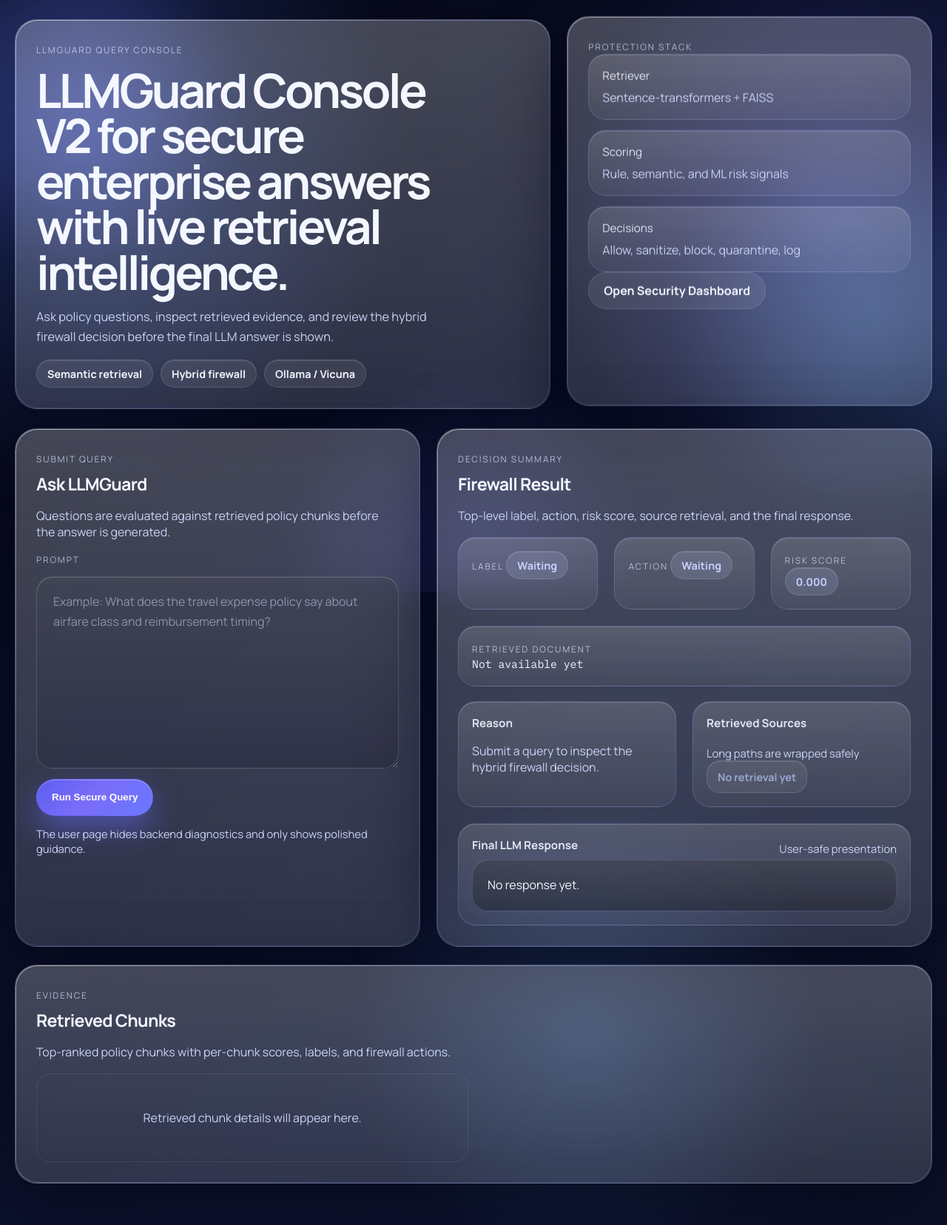
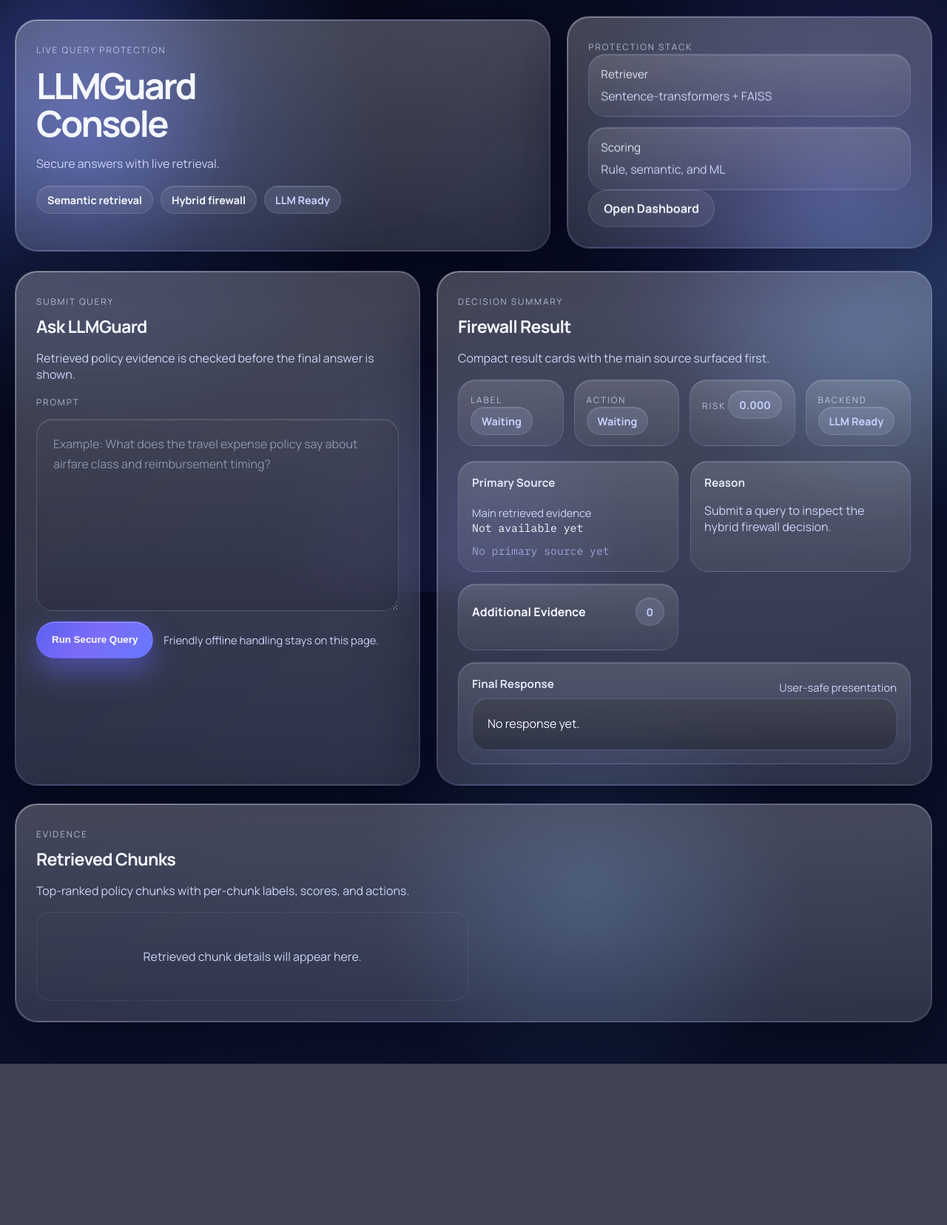
Before and after one commit to habiburrehman191/LLMGuard, a FastAPI app: page /app in a window 1280 px wide. Shown: the whole page at 74% size. After the commit the page ends 1438 px from the top, so only its background shows below. Run offline with FastAPI, Linux system fonts and the light colour scheme.

Commit message:
Phase 3.2 frontend polish and dashboard fixes

```diff
--- a/static/app.js
+++ b/static/app.js
@@ -7,10 +7,15 @@ const resultLabel = document.getElementById("result-label");
 const resultAction = document.getElementById("result-action");
 const resultRisk = document.getElementById("result-risk");
 const resultDocument = document.getElementById("result-document");
+const resultPrimarySource = document.getElementById("result-primary-source");
 const resultReason = document.getElementById("result-reason");
 const resultResponse = document.getElementById("result-response");
 const resultSources = document.getElementById("result-sources");
 const resultChunks = document.getElementById("result-chunks");
+const backendStatusChip = document.getElementById("backend-status-chip");
+const resultBackendStatus = document.getElementById("result-backend-status");
+const secondaryEvidence = document.getElementById("secondary-evidence");
+const secondarySourceCount = document.getElementById("secondary-source-count");
 
 const TECHNICAL_ERROR_MARKERS = [
     "llm backend error",
@@ -33,18 +38,15 @@ function normalizeText(value) {
 
 function containsTechnicalError(value) {
     const text = normalizeText(value).toLowerCase();
-    if (!text) {
-        return false;
-    }
-    return TECHNICAL_ERROR_MARKERS.some((marker) => text.includes(marker));
+    return text && TECHNICAL_ERROR_MARKERS.some((marker) => text.includes(marker));
 }
 
-function actionTone(action) {
+function toneForAction(action) {
     switch ((action || "").toLowerCase()) {
         case "allow":
             return "safe";
+        case "sanitize":
         case "log":
-        case "sanitize":
             return "suspicious";
         case "block":
         case "quarantine":
@@ -54,15 +56,20 @@ function actionTone(action) {
     }
 }
 
-function applyChipTone(element, value, tone) {
-    element.textContent = value || "unknown";
+function applyChipTone(element, text, tone) {
+    element.textContent = text || "unknown";
     element.className = `status-chip ${tone}`;
 }
 
-function makeChip(text, className = "") {
+function setBackendStatus(text, tone) {
+    applyChipTone(backendStatusChip, text, tone);
+    applyChipTone(resultBackendStatus, text, tone);
+}
+
+function makeChip(text, className = "source-chip") {
     const chip = document.createElement("li");
     chip.textContent = text;
-    chip.className = className || "source-chip";
+    chip.className = className;
     return chip;
 }
 
@@ -77,15 +84,24 @@ function hideWarning() {
     warningBanner.textContent = "";
 }
 
-function renderSources(sources) {
+function renderEvidence(documentName, sources) {
+    const allSources = Array.isArray(sources) ? sources.filter(Boolean) : [];
+    const primarySource = allSources[0] || "No primary source yet";
+    const secondarySources = allSources.slice(1);
+
+    resultDocument.textContent = documentName || "No document retrieved";
+    resultPrimarySource.textContent = primarySource;
+    secondarySourceCount.textContent = String(secondarySources.length);
     resultSources.innerHTML = "";
-    if (!sources || sources.length === 0) {
-        resultSources.appendChild(makeChip("No retrieved sources", "source-chip empty-chip"));
+
+    if (secondarySources.length === 0) {
+        secondaryEvidence.open = false;
+        resultSources.appendChild(makeChip("No additional evidence", "source-chip empty-chip"));
         return;
     }
 
-    sources.forEach((source) => {
-        resultSources.appendChild(makeChip(source, "source-chip"));
+    secondarySources.forEach((source) => {
+        resultSources.appendChild(makeChip(source));
     });
 }
 
@@ -97,14 +113,14 @@ function buildReasonList(reasons) {
     const list = document.createElement("ul");
     list.className = "chip-list";
     reasons.forEach((reason) => {
-        list.appendChild(makeChip(reason, ""));
+        list.appendChild(makeChip(reason, "reason-chip"));
     });
     return list;
 }
 
 function renderChunks(chunks) {
     resultChunks.innerHTML = "";
-    if (!chunks || chunks.length === 0) {
+    if (!Array.isArray(chunks) || chunks.length === 0) {
         const empty = document.createElement("div");
         empty.className = "empty-state";
         empty.textContent = "Retrieved chunk details will appear here.";
@@ -150,7 +166,7 @@ function renderChunks(chunks) {
     });
 }
 
-function renderResponseText(result) {
+function sanitizedResponseText(result) {
     const responseText = normalizeText(result.response);
     if (!responseText) {
         return "No final LLM response was produced.";
@@ -165,36 +181,42 @@ function renderResult(result) {
     const label = normalizeText(result.label) || "unknown";
     const action = normalizeText(result.action) || "unknown";
     const reason = normalizeText(result.reason) || "No reason returned";
-    const safeResponse = renderResponseText(result);
+    const backendOffline = containsTechnicalError(result.response);
 
     applyChipTone(resultLabel, label, label);
-    applyChipTone(resultAction, action, actionTone(action));
+    applyChipTone(resultAction, action, toneForAction(action));
     resultRisk.textContent = Number(result.risk_score || 0).toFixed(3);
-    resultDocument.textContent = result.retrieved_document || "No document retrieved";
     resultReason.textContent = reason;
-    resultResponse.textContent = safeResponse;
+    resultResponse.textContent = sanitizedResponseText(result);
 
-    renderSources(result.retrieved_sources || []);
+    renderEvidence(result.retrieved_document, result.retrieved_sources || []);
     renderChunks(result.retrieved_chunks || []);
 
-    if (containsTechnicalError(result.response)) {
+    if (backendOffline) {
+        setBackendStatus("LLM Offline", "malicious");
         showWarning("suspicious", friendlyBackendMessage());
         return;
     }
 
+    setBackendStatus("LLM Ready", "safe");
     if (label === "safe") {
         hideWarning();
-        return;
+    } else {
+        showWarning(label, `${label.toUpperCase()} result: action=${action.toUpperCase()} | ${reason}`);
     }
-
-    showWarning(label, `${label.toUpperCase()} result: action=${action.toUpperCase()} | ${reason}`);
 }
 
-function extractFriendlyErrorMessage(data, fallbackText) {
+function friendlyErrorMessage(data, fallbackText) {
     if (containsTechnicalError(data?.detail) || containsTechnicalError(fallbackText)) {
         return friendlyBackendMessage();
     }
     return "Request could not be completed. Please try again shortly.";
+}
+
+function renderOfflineState() {
+    setBackendStatus("LLM Offline", "malicious");
+    showWarning("suspicious", friendlyBackendMessage());
+    resultResponse.textContent = "Please try again shortly.";
 }
 
 async function submitQuery(event) {
@@ -226,13 +248,12 @@ async function submitQuery(event) {
         }
 
         if (!response.ok) {
-            throw new Error(extractFriendlyErrorMessage(data, fallbackText));
+            throw new Error(friendlyErrorMessage(data, fallbackText));
         }
 
         renderResult(data);
     } catch (_error) {
-        showWarning("malicious", friendlyBackendMessage());
-        resultResponse.textContent = "Please try again shortly.";
+        renderOfflineState();
     } finally {
         submitButton.disabled = false;
         submitButton.textContent = "Run Secure Query";
--- a/static/styles.css
+++ b/static/styles.css
@@ -703,6 +703,103 @@ tbody td {
     min-height: 0;
 }
 
+.compact-hero .hero-copy h1 {
+    margin-bottom: 8px;
+    font-size: clamp(2.1rem, 3.8vw, 3.15rem);
+    line-height: 1.04;
+    max-width: 12ch;
+}
+
+.compact-hero .lede {
+    max-width: 28ch;
+    font-size: 1rem;
+}
+
+.compact-stack .stack-item {
+    padding: 16px;
+}
+
+.compact-status-grid {
+    grid-template-columns: repeat(4, minmax(0, 1fr));
+    gap: 14px;
+}
+
+.compact-status-grid .status-card {
+    padding: 14px 16px;
+}
+
+.compact-info-grid {
+    grid-template-columns: repeat(2, minmax(0, 1fr));
+    gap: 16px;
+}
+
+.primary-source-path {
+    margin-top: 10px;
+    color: var(--muted);
+}
+
+.evidence-details {
+    display: grid;
+    gap: 14px;
+}
+
+.evidence-details summary {
+    display: flex;
+    align-items: center;
+    justify-content: space-between;
+    gap: 12px;
+    cursor: pointer;
+    list-style: none;
+    font-weight: 700;
+    color: var(--ink);
+}
+
+.evidence-details summary::-webkit-details-marker {
+    display: none;
+}
+
+.reason-chip {
+    background: rgba(255, 255, 255, 0.08);
+}
+
+.diagnostics-toolbar {
+    display: flex;
+    justify-content: flex-end;
+    margin-bottom: 14px;
+}
+
+.toggle-row {
+    display: inline-flex;
+    align-items: center;
+    gap: 10px;
+    min-height: 40px;
+    padding: 0 14px;
+    border-radius: 999px;
+    background: rgba(255, 255, 255, 0.08);
+    border: 1px solid rgba(255, 255, 255, 0.12);
+    color: var(--ink-soft);
+}
+
+.toggle-row input {
+    accent-color: var(--accent);
+}
+
+.diagnostic-summary {
+    margin: 0;
+    color: var(--ink-soft);
+    line-height: 1.6;
+}
+
+.diagnostic-details {
+    margin-top: 12px;
+}
+
+.diagnostic-details summary {
+    cursor: pointer;
+    color: var(--ink);
+    font-weight: 700;
+}
+
 @keyframes drift {
     0%, 100% { transform: translate3d(0, 0, 0) scale(1); }
     50% { transform: translate3d(0, 20px, 0) scale(1.04); }
@@ -750,6 +847,10 @@ tbody td {
         grid-template-columns: repeat(2, minmax(0, 1fr));
     }
 
+    .compact-status-grid {
+        grid-template-columns: repeat(2, minmax(0, 1fr));
+    }
+
     .status-card.wide {
         grid-column: span 2;
     }
@@ -781,6 +882,11 @@ tbody td {
         grid-template-columns: 1fr;
     }
 
+    .compact-status-grid,
+    .compact-info-grid {
+        grid-template-columns: 1fr;
+    }
+
     .status-card.wide {
         grid-column: auto;
     }
--- a/templates/app.html
+++ b/templates/app.html
@@ -18,38 +18,32 @@
     </div>
 
     <div class="app-shell">
-        <header class="hero hero-console">
+        <header class="hero hero-console compact-hero">
             <section class="hero-copy glass-card">
-                <span class="eyebrow">LLMGuard Query Console</span>
-                <h1>LLMGuard Console V2 for secure enterprise answers with live retrieval intelligence.</h1>
-                <p class="lede">
-                    Ask policy questions, inspect retrieved evidence, and review the hybrid firewall decision before the final LLM answer is shown.
-                </p>
+                <span class="eyebrow">Live Query Protection</span>
+                <h1>LLMGuard Console</h1>
+                <p class="lede">Secure answers with live retrieval.</p>
 
                 <div class="hero-chip-row">
                     <span class="surface-chip">Semantic retrieval</span>
                     <span class="surface-chip">Hybrid firewall</span>
-                    <span class="surface-chip">Ollama / Vicuna</span>
+                    <span id="backend-status-chip" class="status-chip neutral">LLM Ready</span>
                 </div>
             </section>
 
             <aside class="hero-panel glass-card">
                 <div class="panel-label">Protection Stack</div>
-                <div class="stack-list">
+                <div class="stack-list compact-stack">
                     <div class="stack-item">
                         <span class="stack-title">Retriever</span>
                         <span class="stack-value">Sentence-transformers + FAISS</span>
                     </div>
                     <div class="stack-item">
                         <span class="stack-title">Scoring</span>
-                        <span class="stack-value">Rule, semantic, and ML risk signals</span>
-                    </div>
-                    <div class="stack-item">
-                        <span class="stack-title">Decisions</span>
-                        <span class="stack-value">Allow, sanitize, block, quarantine, log</span>
+                        <span class="stack-value">Rule, semantic, and ML</span>
                     </div>
                 </div>
-                <a class="secondary-link hero-link" href="/admin/dashboard">Open Security Dashboard</a>
+                <a class="secondary-link hero-link" href="/admin/dashboard">Open Dashboard</a>
             </aside>
         </header>
 
@@ -58,7 +52,7 @@
                 <div class="section-heading">
                     <span class="section-kicker">Submit Query</span>
                     <h2>Ask LLMGuard</h2>
-                    <p>Questions are evaluated against retrieved policy chunks before the answer is generated.</p>
+                    <p>Retrieved policy evidence is checked before the final answer is shown.</p>
                 </div>
 
                 <form id="query-form" class="query-form">
@@ -72,7 +66,7 @@
                     ></textarea>
                     <div class="form-actions">
                         <button type="submit" id="submit-button" class="primary-button">Run Secure Query</button>
-                        <span class="helper-copy">The user page hides backend diagnostics and only shows polished guidance.</span>
+                        <span class="helper-copy">Friendly offline handling stays on this page.</span>
                     </div>
                 </form>
             </section>
@@ -81,12 +75,12 @@
                 <div class="section-heading">
                     <span class="section-kicker">Decision Summary</span>
                     <h2>Firewall Result</h2>
-                    <p>Top-level label, action, risk score, source retrieval, and the final response.</p>
+                    <p>Compact result cards with the main source surfaced first.</p>
                 </div>
 
                 <div id="warning-banner" class="warning-banner hidden"></div>
 
-                <div class="status-grid">
+                <div class="status-grid compact-status-grid">
                     <div class="status-card">
                         <span class="metric-label">Label</span>
                         <span id="result-label" class="status-chip neutral">Waiting</span>
@@ -96,34 +90,45 @@
                         <span id="result-action" class="status-chip neutral">Waiting</span>
                     </div>
                     <div class="status-card">
-                        <span class="metric-label">Risk Score</span>
+                        <span class="metric-label">Risk</span>
                         <span id="result-risk" class="numeric-chip">0.000</span>
                     </div>
-                    <div class="status-card wide">
-                        <span class="metric-label">Retrieved Document</span>
-                        <div id="result-document" class="value-block mono-text">Not available yet</div>
+                    <div class="status-card">
+                        <span class="metric-label">Backend</span>
+                        <span id="result-backend-status" class="status-chip neutral">LLM Ready</span>
                     </div>
                 </div>
 
-                <div class="info-grid">
+                <div class="info-grid compact-info-grid">
+                    <article class="info-card primary-source-card">
+                        <div class="info-card-head">
+                            <h3>Primary Source</h3>
+                            <span class="info-subtle">Main retrieved evidence</span>
+                        </div>
+                        <div id="result-document" class="value-block mono-text">Not available yet</div>
+                        <div id="result-primary-source" class="primary-source-path mono-text">No primary source yet</div>
+                    </article>
+
                     <article class="info-card">
                         <h3>Reason</h3>
                         <p id="result-reason" class="body-copy">Submit a query to inspect the hybrid firewall decision.</p>
                     </article>
 
-                    <article class="info-card">
-                        <div class="info-card-head">
-                            <h3>Retrieved Sources</h3>
-                            <span class="info-subtle">Long paths are wrapped safely</span>
-                        </div>
-                        <ul id="result-sources" class="source-list">
-                            <li class="source-chip empty-chip">No retrieval yet</li>
-                        </ul>
+                    <article class="info-card expandable-evidence-card">
+                        <details id="secondary-evidence" class="evidence-details">
+                            <summary>
+                                <span>Additional Evidence</span>
+                                <span id="secondary-source-count" class="numeric-chip">0</span>
+                            </summary>
+                            <ul id="result-sources" class="source-list">
+                                <li class="source-chip empty-chip">No additional evidence yet</li>
+                            </ul>
+                        </details>
                     </article>
 
                     <article class="info-card response-card">
                         <div class="info-card-head">
-                            <h3>Final LLM Response</h3>
+                            <h3>Final Response</h3>
                             <span class="info-subtle">User-safe presentation</span>
                         </div>
                         <div id="result-response" class="response-box">No response yet.</div>
@@ -136,7 +141,7 @@
             <div class="section-heading">
                 <span class="section-kicker">Evidence</span>
                 <h2>Retrieved Chunks</h2>
-                <p>Top-ranked policy chunks with per-chunk scores, labels, and firewall actions.</p>
+                <p>Top-ranked policy chunks with per-chunk labels, scores, and actions.</p>
             </div>
             <div id="result-chunks" class="chunks-list">
                 <div class="empty-state">Retrieved chunk details will appear here.</div>
```
Also changed, not shown: app/frontend.py (+5 -3 lines), static/dashboard.js (added, +228 -0 lines), templates/dashboard.html (+42 -55 lines), tests/test_frontend.py (+6 -3 lines).
